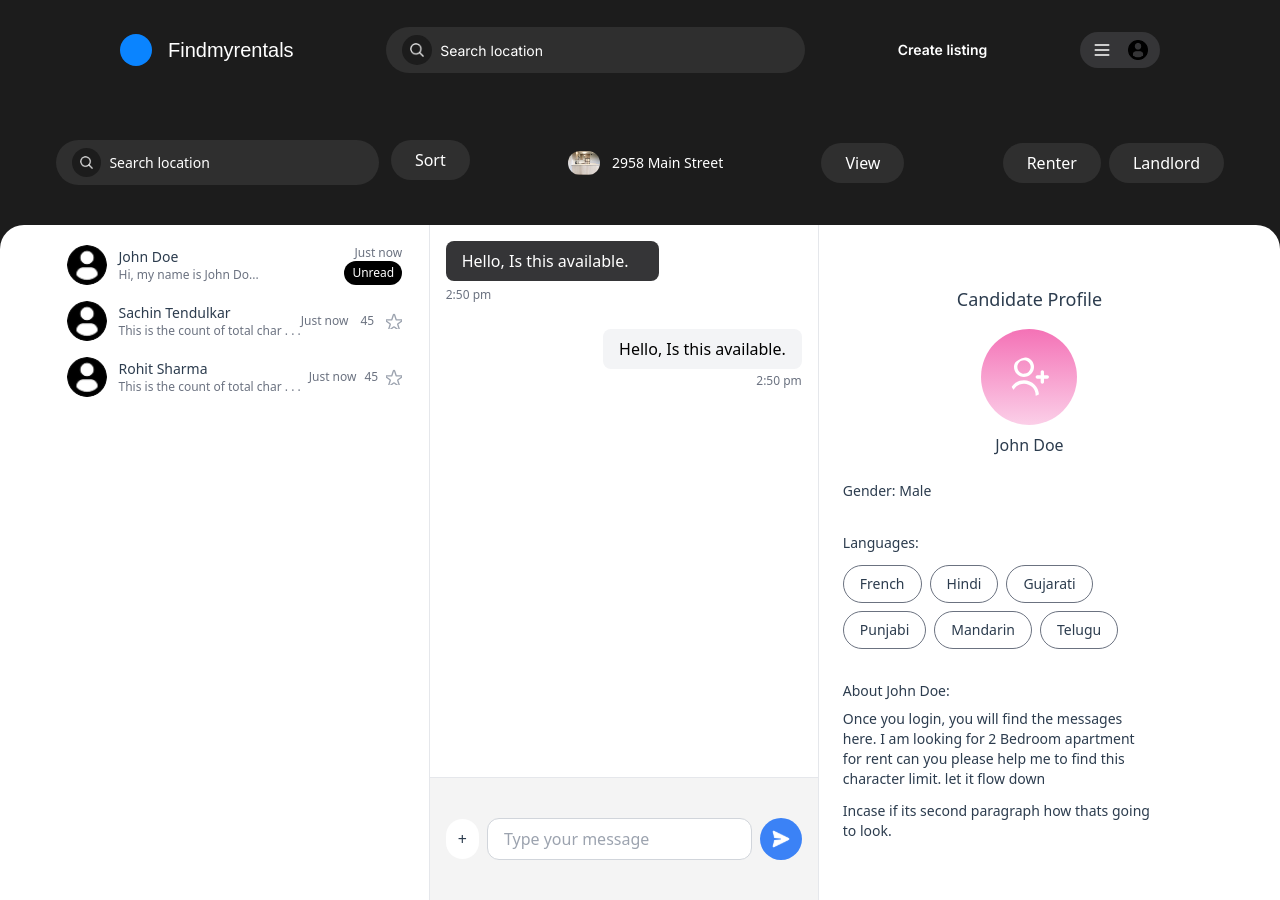
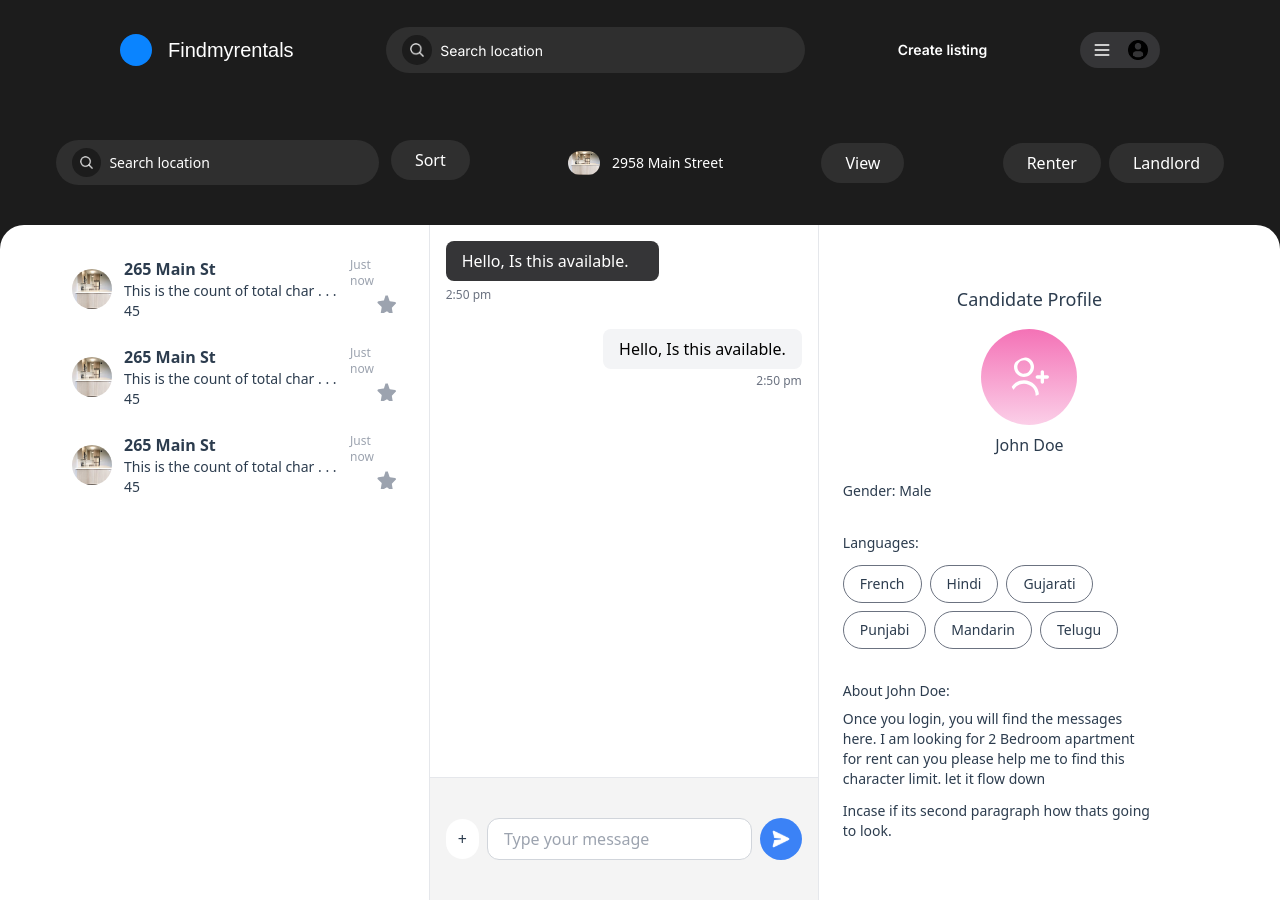
Before and after one commit to Sanyam1207/WBFE, a Next.js app: page /messages in a window 1280 px wide. Built offline with nearby package versions, Linux system fonts and the light colour scheme; a web font is replaced by a local one.

Commit message:
mobile messages

```diff
--- a/src/app/messages/page.tsx
+++ b/src/app/messages/page.tsx
@@ -1,3 +1,4 @@
+import MobileBottomTabs from '@/components/MobileBottomTabs'
 import Navbar from '@/components/NavBar'
 import Image from 'next/image'
 import React from 'react'
@@ -89,121 +90,104 @@ const page = () => {
                         {/* show all chats section */}
                         <div className="h-full overflow-y-auto p-5">
                             {/* John Doe (special snippet + Unread badge) */}
-                            <div className="flex items-center justify-between mb-4">
-                                <div className="flex items-center space-x-3">
-                                    {/* Avatar */}
-                                    <div className="w-10 h-10 relative">
+                            <div className="flex items-start justify-between bg-white rounded-md p-3">
+                                <div className="flex justify-center items-center">
+                                    {/* Left image (placeholder) */}
                                     <Image
-                                            src="/icons/usericon.png"
-                                            alt="avatar"
-                                            layout="fill"
-                                            objectFit="cover"
-                                            className="rounded-full"
+                                        src="/icons/similarlisting.png"
+                                        alt="Thumbnail"
+                                        width={32}
+                                        height={32}
+                                        className='rounded-full mr-3 h-10 w-10'
                                     />
-                                    </div>
-                                    {/* Name & snippet */}
                                     <div className="flex flex-col">
-                                        <span className="font-medium text-sm">John Doe</span>
-                                        <span className="text-xs text-gray-500">Hi, my name is John Do...</span>
+                                        <span className="font-semibold">265 Main St</span>
+                                        <span className="text-sm text-[#2C3C4E]">
+                                            This is the count of total char . . . 45
+                                        </span>
                                     </div>
                                 </div>
                                 <div className="flex flex-col items-end">
-                                    <span className="text-xs text-gray-500">Just now</span>
-                                    <span className="bg-black text-white text-xs px-2 py-1 rounded-full">
-                                        Unread
-                                    </span>
+                                    <span className="text-xs text-gray-400">Just now</span>
+                                    <div className="mt-1">
+                                        {/* Example star icon */}
+                                        <svg
+                                            xmlns="http://www.w3.org/2000/svg"
+                                            className="h-5 w-5 text-gray-400"
+                                            viewBox="0 0 20 20"
+                                            fill="currentColor"
+                                        >
+                                            <path d="M9.049 2.927c.3-.921 1.603-.921 1.902 0l1.563 4.83c.07.214.257.361.48.395l5.036.732c.96.139 1.341 1.316.647 1.99l-3.64 3.547c-.166.162-.241.397-.203.626l.859 5.013c.163.953-.84 1.68-1.68 1.23L10 18.347l-4.501 2.367c-.84.45-1.843-.277-1.68-1.23l.859-5.013c.038-.229-.037-.464-.203-.626l-3.64-3.547c-.695-.674-.312-1.85.647-1.99l5.036-.732c.224-.034.41-.181.48-.395l1.563-4.83z" />
+                                        </svg>
+                                    </div>
                                 </div>
                             </div>
 
                             {/* Sachin Tendulkar */}
-                            <div className="flex items-center justify-between mb-4">
-                                <div className="flex items-center space-x-3">
-                                    <div className="w-10 h-10 relative">
+                            <div className="flex items-start justify-between bg-white rounded-md p-3">
+                                <div className="flex justify-center items-center">
+                                    {/* Left image (placeholder) */}
                                     <Image
-                                            src="/icons/usericon.png"
-                                            alt="avatar"
-                                            layout="fill"
-                                            objectFit="cover"
-                                            className="rounded-full"
+                                        src="/icons/similarlisting.png"
+                                        alt="Thumbnail"
+                                        width={32}
+                                        height={32}
+                                        className='rounded-full mr-3 h-10 w-10'
                                     />
-                                    </div>
                                     <div className="flex flex-col">
-                                        <span className="font-medium text-sm">Sachin Tendulkar</span>
-                                        <span className="text-xs text-gray-500">
-                                            This is the count of total char . . .
+                                        <span className="font-semibold">265 Main St</span>
+                                        <span className="text-sm text-[#2C3C4E]">
+                                            This is the count of total char . . . 45
                                         </span>
                                     </div>
                                 </div>
-                                <div className="flex items-center space-x-3">
-                                    <span className="text-xs text-gray-500">Just now</span>
-                                    <span className="text-xs text-gray-500">45</span>
-                                    {/* Star icon */}
+                                <div className="flex flex-col items-end">
+                                    <span className="text-xs text-gray-400">Just now</span>
+                                    <div className="mt-1">
+                                        {/* Example star icon */}
                                         <svg
-                                        className="w-4 h-4 text-gray-400"
-                                        fill="none"
-                                        stroke="currentColor"
-                                        strokeWidth="2"
-                                        viewBox="0 0 24 24"
+                                            xmlns="http://www.w3.org/2000/svg"
+                                            className="h-5 w-5 text-gray-400"
+                                            viewBox="0 0 20 20"
+                                            fill="currentColor"
                                         >
-                                        <path
-                                            strokeLinecap="round"
-                                            strokeLinejoin="round"
-                                            d="M11.049 2.927c.3-.921 1.603-.921 1.902 0l2.184 6.728a1
-                1 0 00.95.69h7.063c.969 0 1.371 1.24.588
-                1.81l-5.72 4.088a1 1 0 00-.364
-                1.118l2.183 6.728c.3.921-.755
-                1.688-1.54 1.118l-5.72-4.088a1 1 0
-                00-1.176 0l-5.72 4.088c-.784.57-1.84-.197-1.54-1.118l2.183-6.728a1
-                1 0 00-.364-1.118l-5.72-4.088c-.783-.57-.38-1.81.589-1.81h7.062a1
-                1 0 00.951-.69l2.184-6.728z"
-                                        />
+                                            <path d="M9.049 2.927c.3-.921 1.603-.921 1.902 0l1.563 4.83c.07.214.257.361.48.395l5.036.732c.96.139 1.341 1.316.647 1.99l-3.64 3.547c-.166.162-.241.397-.203.626l.859 5.013c.163.953-.84 1.68-1.68 1.23L10 18.347l-4.501 2.367c-.84.45-1.843-.277-1.68-1.23l.859-5.013c.038-.229-.037-.464-.203-.626l-3.64-3.547c-.695-.674-.312-1.85.647-1.99l5.036-.732c.224-.034.41-.181.48-.395l1.563-4.83z" />
                                         </svg>
+                                    </div>
                                 </div>
                             </div>
 
                             {/* Rohit Sharma */}
-                            <div className="flex items-center justify-between mb-4">
-                                <div className="flex items-center space-x-3">
-                                    <div className="w-10 h-10 relative">
+                            <div className="flex items-start justify-between bg-white rounded-md p-3">
+                                <div className="flex justify-center items-center">
+                                    {/* Left image (placeholder) */}
                                     <Image
-                                            src="/icons/usericon.png"
-                                            alt="avatar"
-                                            layout="fill"
-                                            objectFit="cover"
-                                            className="rounded-full"
+                                        src="/icons/similarlisting.png"
+                                        alt="Thumbnail"
+                                        width={32}
+                                        height={32}
+                                        className='rounded-full mr-3 h-10 w-10'
                                     />
-                                    </div>
                                     <div className="flex flex-col">
-                                        <span className="font-medium text-sm">Rohit Sharma</span>
-                                        <span className="text-xs text-gray-500">
-                                            This is the count of total char . . .
+                                        <span className="font-semibold">265 Main St</span>
+                                        <span className="text-sm text-[#2C3C4E]">
+                                            This is the count of total char . . . 45
                                         </span>
                                     </div>
                                 </div>
-                                <div className="flex items-center space-x-2">
-                                    <span className="text-xs text-gray-500">Just now</span>
-                                    <span className="text-xs text-gray-500">45</span>
+                                <div className="flex flex-col items-end">
+                                    <span className="text-xs text-gray-400">Just now</span>
+                                    <div className="mt-1">
+                                        {/* Example star icon */}
                                         <svg
-                                        className="w-4 h-4 text-gray-400"
-                                        fill="none"
-                                        stroke="currentColor"
-                                        strokeWidth="2"
-                                        viewBox="0 0 24 24"
+                                            xmlns="http://www.w3.org/2000/svg"
+                                            className="h-5 w-5 text-gray-400"
+                                            viewBox="0 0 20 20"
+                                            fill="currentColor"
                                         >
-                                        {/* same star path as above */}
-                                        <path
-                                            strokeLinecap="round"
-                                            strokeLinejoin="round"
-                                            d="M11.049 2.927c.3-.921 1.603-.921 1.902 0l2.184 6.728a1
-                1 0 00.95.69h7.063c.969 0 1.371 1.24.588
-                1.81l-5.72 4.088a1 1 0 00-.364
-                1.118l2.183 6.728c.3.921-.755
-                1.688-1.54 1.118l-5.72-4.088a1 1 0
-                00-1.176 0l-5.72 4.088c-.784.57-1.84-.197-1.54-1.118l2.183-6.728a1
-                1 0 00-.364-1.118l-5.72-4.088c-.783-.57-.38-1.81.589-1.81h7.062a1
-                1 0 00.951-.69l2.184-6.728z"
-                                        />
+                                            <path d="M9.049 2.927c.3-.921 1.603-.921 1.902 0l1.563 4.83c.07.214.257.361.48.395l5.036.732c.96.139 1.341 1.316.647 1.99l-3.64 3.547c-.166.162-.241.397-.203.626l.859 5.013c.163.953-.84 1.68-1.68 1.23L10 18.347l-4.501 2.367c-.84.45-1.843-.277-1.68-1.23l.859-5.013c.038-.229-.037-.464-.203-.626l-3.64-3.547c-.695-.674-.312-1.85.647-1.99l5.036-.732c.224-.034.41-.181.48-.395l1.563-4.83z" />
                                         </svg>
+                                    </div>
                                 </div>
                             </div>
 
@@ -324,6 +308,82 @@ const page = () => {
                     </div>
                 </div>
             </div>
+
+
+
+            <div className="flex md:hidden flex-col h-[100vh] bg-white p-4 text-[#2C3C4E]">
+                {/* First message */}
+                <div className="flex items-start justify-between bg-white rounded-md p-3">
+                    <div className="flex justify-center items-center">
+                        {/* Left image (placeholder) */}
+                        <Image
+                            src="/icons/similarlisting.png"
+                            alt="Thumbnail"
+                            width={32}
+                            height={32}
+                            className='rounded-full mr-3 h-10 w-10'
+                        />
+                        <div className="flex flex-col">
+                            <span className="font-semibold">265 Main St</span>
+                            <span className="text-sm text-[#2C3C4E]">
+                                This is the count of total char . . . 45
+                            </span>
+                        </div>
+                    </div>
+                    <div className="flex flex-col items-end">
+                        <span className="text-xs text-gray-400">Just now</span>
+                        <div className="mt-1">
+                            {/* Example star icon */}
+                            <svg
+                                xmlns="http://www.w3.org/2000/svg"
+                                className="h-5 w-5 text-gray-400"
+                                viewBox="0 0 20 20"
+                                fill="currentColor"
+                            >
+                                <path d="M9.049 2.927c.3-.921 1.603-.921 1.902 0l1.563 4.83c.07.214.257.361.48.395l5.036.732c.96.139 1.341 1.316.647 1.99l-3.64 3.547c-.166.162-.241.397-.203.626l.859 5.013c.163.953-.84 1.68-1.68 1.23L10 18.347l-4.501 2.367c-.84.45-1.843-.277-1.68-1.23l.859-5.013c.038-.229-.037-.464-.203-.626l-3.64-3.547c-.695-.674-.312-1.85.647-1.99l5.036-.732c.224-.034.41-.181.48-.395l1.563-4.83z" />
+                            </svg>
+                        </div>
+                    </div>
+                </div>
+                <hr className='my-3' />
+
+                {/* Second message */}
+                <div className="flex items-start justify-between bg-white rounded-md p-3">
+                    <div className="flex justify-center items-center">
+                        {/* Left image (placeholder) */}
+                        <Image
+                            src="/icons/similarlisting.png"
+                            alt="Thumbnail"
+                            width={32}
+                            height={32}
+                            className='rounded-full mr-3 h-10 w-10'
+                        />
+                        <div className="flex flex-col">
+                            <span className="font-semibold">265 Main St</span>
+                            <span className="text-sm text-[#2C3C4E]">
+                                This is the count of total char . . . 45
+                            </span>
+                        </div>
+                    </div>
+                    <div className="flex flex-col items-end">
+                        <span className="text-xs text-gray-400">Just now</span>
+                        <div className="mt-1">
+                            {/* Example star icon */}
+                            <svg
+                                xmlns="http://www.w3.org/2000/svg"
+                                className="h-5 w-5 text-gray-400"
+                                viewBox="0 0 20 20"
+                                fill="currentColor"
+                            >
+                                <path d="M9.049 2.927c.3-.921 1.603-.921 1.902 0l1.563 4.83c.07.214.257.361.48.395l5.036.732c.96.139 1.341 1.316.647 1.99l-3.64 3.547c-.166.162-.241.397-.203.626l.859 5.013c.163.953-.84 1.68-1.68 1.23L10 18.347l-4.501 2.367c-.84.45-1.843-.277-1.68-1.23l.859-5.013c.038-.229-.037-.464-.203-.626l-3.64-3.547c-.695-.674-.312-1.85.647-1.99l5.036-.732c.224-.034.41-.181.48-.395l1.563-4.83z" />
+                            </svg>
+                        </div>
+                    </div>
+                </div>
+            </div>
+
+            <MobileBottomTabs />
+
         </>
     )
 }
```
Lines whose indentation alone changed are shown as unchanged.
